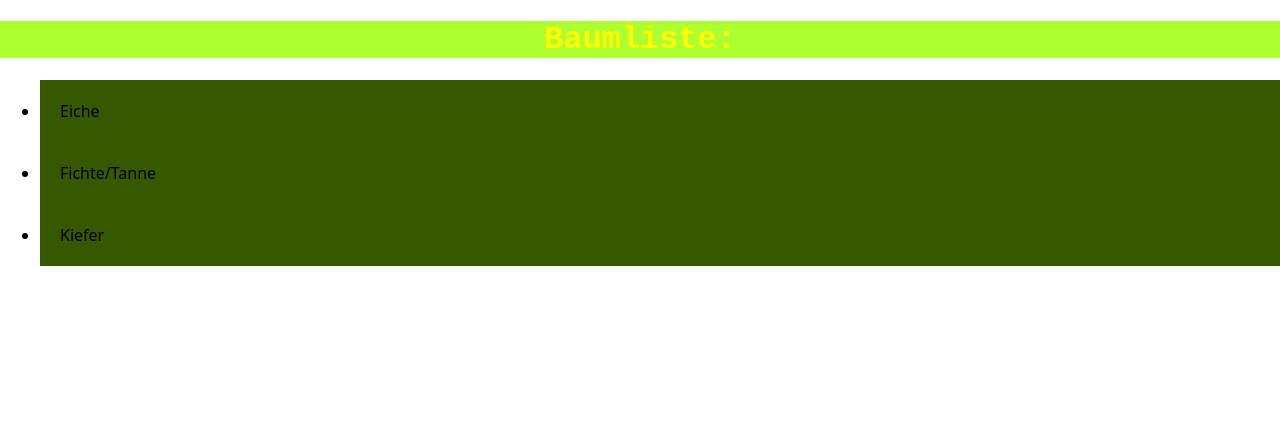
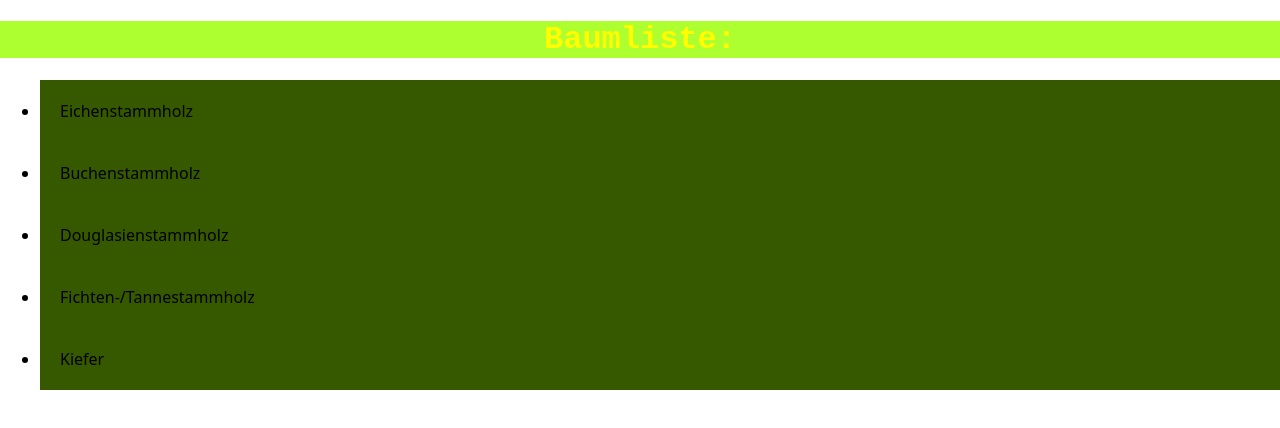
Before and after one commit to vokarl/capstone, a Next.js app: page / in a window 1280 px wide. Shown: the top 428 px of the page. Built offline with nearby package versions, Linux system fonts and the light colour scheme.

Commit message:
completed array

```diff
--- a/resources/treeArray.js
+++ b/resources/treeArray.js
@@ -1,5 +1,7 @@
 export const allTrees = [
-  { id: 0, name: "Eiche" },
-  { id: 1, name: "Fichte/Tanne" },
-  { id: 2, name: "Kiefer" },
+  { id: 0, name: "Eichenstammholz" },
+  { id: 1, name: "Buchenstammholz" },
+  { id: 2, name: "Douglasienstammholz" },
+  { id: 3, name: "Fichten-/Tannestammholz" },
+  { id: 4, name: "Kiefer" },
 ];
```
